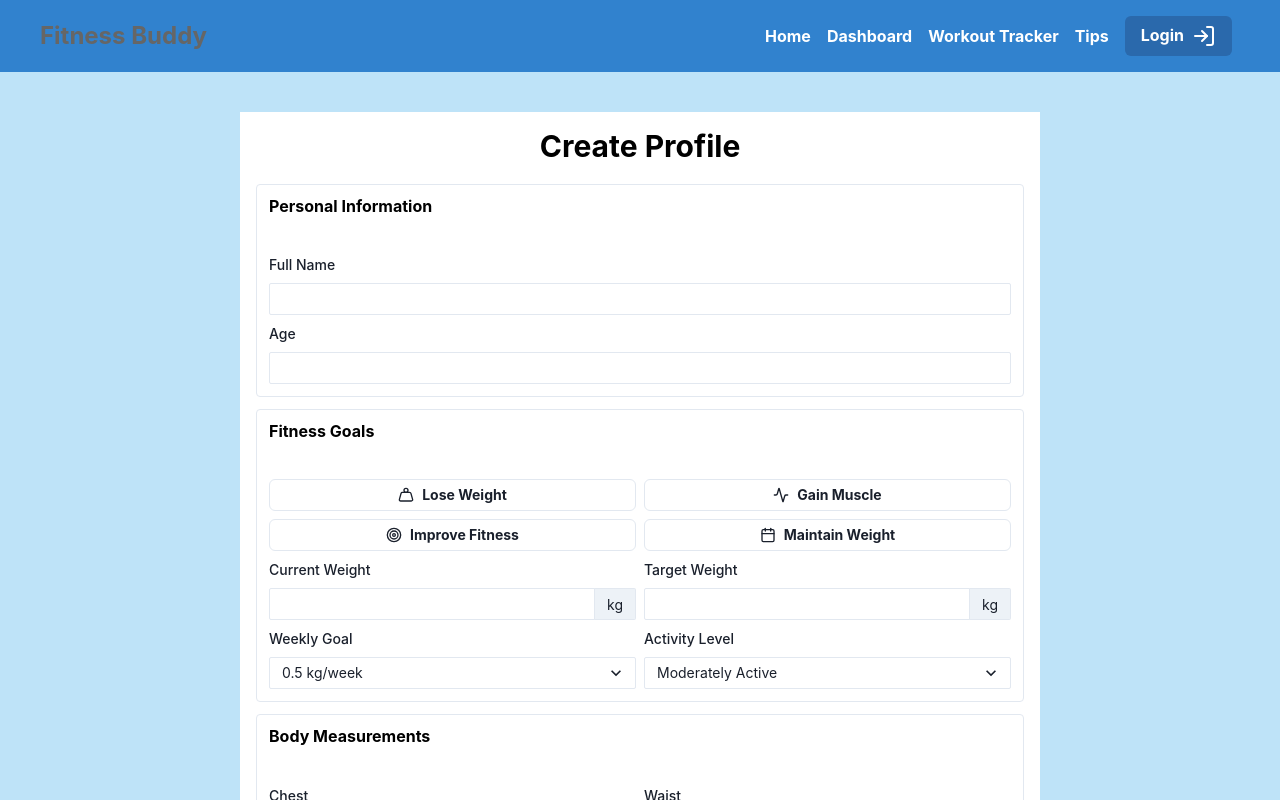
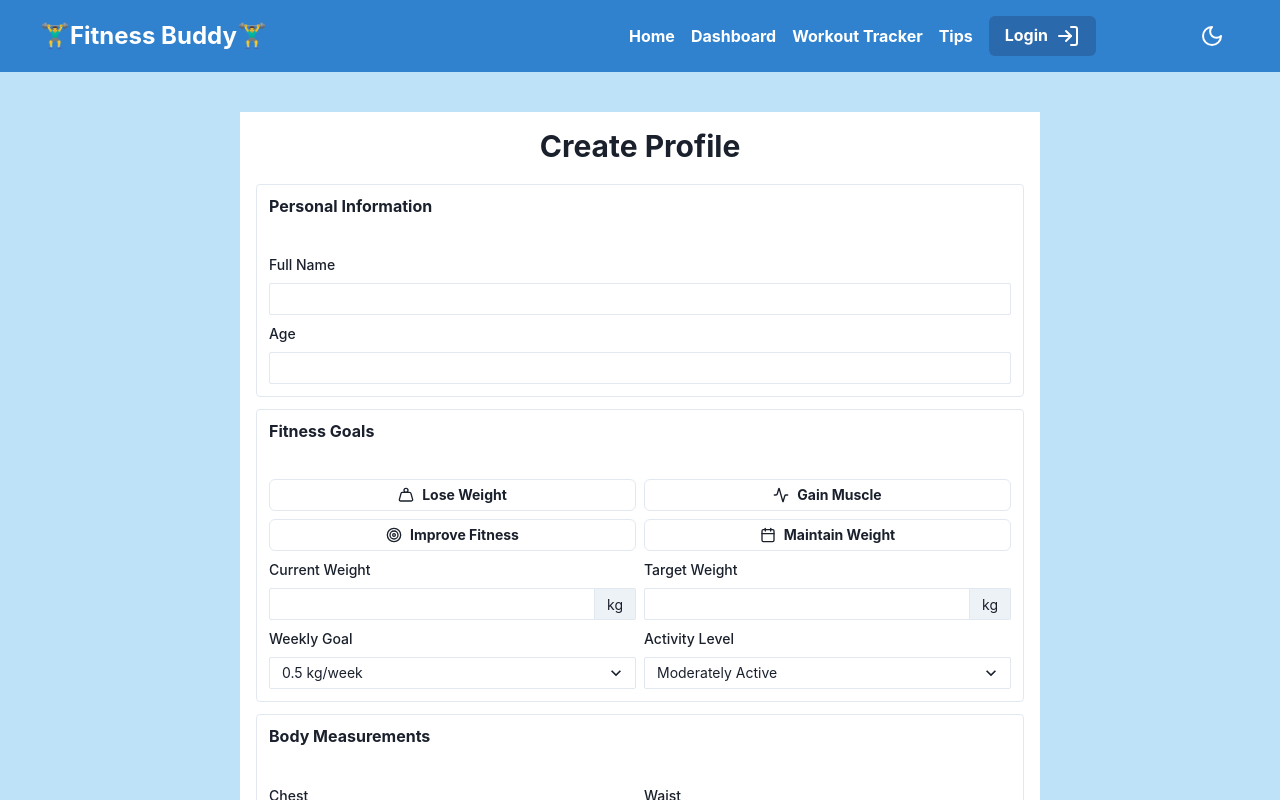
Before and after one commit to Nitachaudhari/Fitness_Buddy, a React (Vite) app: page /profile in a window 1280 px wide. Shown: the top 800 px of the page. Built offline with nearby package versions, Linux system fonts and the light colour scheme; no server answers.

Commit message:
dark and light mode

```diff
--- a/src/Pages/BuddyMatching/BuddyFinder.jsx
+++ b/src/Pages/BuddyMatching/BuddyFinder.jsx
@@ -2,8 +2,8 @@ import { useState, useEffect } from "react";
 import React from "react";
 import { auth, db } from "../../services/firebase";
 import { useAuth } from "../../context/AuthContext";
-import { collection, query, where, getDocs, addDoc, doc, getDoc } from "firebase/firestore";
-import { Box, Container, Heading, VStack, HStack, Button, Card, CardHeader, CardBody, Avatar, Text, Select, Slider, SliderTrack, SliderFilledTrack, SliderThumb, Tag, TagLabel, SimpleGrid, useToast, Progress } from "@chakra-ui/react";
+import { collection, query, where, getDocs } from "firebase/firestore";
+import { Box, Container, Heading, VStack, HStack, Button, useColorModeValue, Card, CardHeader, CardBody, Avatar, Text, Select, Slider, SliderTrack, SliderFilledTrack, SliderThumb, Tag, TagLabel, SimpleGrid, useToast, Progress } from "@chakra-ui/react";
 import { Activity, MapPin, Target, Weight, Calendar, Users } from 'lucide-react';
 import { useNavigate } from "react-router-dom";
 
@@ -13,6 +13,7 @@ const BuddyFinder = () => {
   const [loading, setLoading] = useState(true);
   const toast = useToast();
   const navigate = useNavigate();
+  const textColor = useColorModeValue("gray.800", "white");
 
   const [filters, setFilters] = useState({
     goalType: "",
@@ -43,16 +44,8 @@ const BuddyFinder = () => {
       setLoading(true);
       const usersRef = collection(db, "users");
 
-      // Create base query
+      // Base query
       let baseQuery = query(usersRef);
-
-      // Add filters
-      if (filters.goalType) {
-        baseQuery = query(baseQuery, where("goalType", "==", filters.goalType));
-      }
-      if (filters.activityLevel) {
-        baseQuery = query(baseQuery, where("activityLevel", "==", filters.activityLevel));
-      }
 
       const querySnapshot = await getDocs(baseQuery);
       const buddies = [];
@@ -83,9 +76,10 @@ const BuddyFinder = () => {
   };
 
   const matchesFilters = (buddy) => {
+    if (filters.goalType && buddy.goalType !== filters.goalType) return false;
+    if (filters.activityLevel && buddy.activityLevel !== filters.activityLevel) return false;
     if (filters.weeklyGoal && buddy.weeklyGoal !== filters.weeklyGoal) return false;
     if (filters.workoutFrequency && buddy.workoutFrequency !== filters.workoutFrequency) return false;
-    // Add more matching logic based on your needs
     return true;
   };
 
@@ -120,16 +114,14 @@ const BuddyFinder = () => {
     return factors > 0 ? Math.round((score / (factors * 100)) * 100) : 0;
   };
 
-  console.log(user)
-
   return (
-    <Container maxW="800px" py="4">
+    <Container maxW="800px" py="4" >
       <VStack spacing="4">
-        <Heading size="lg">Find Your Fitness Buddy</Heading>
+        <Heading size="lg" color={textColor}>Find Your Fitness Buddy</Heading>
 
         <Card w="full" variant="outline" size="sm">
-          <CardHeader pb="2">
-            <Heading size="sm">Filter Matches</Heading>
+          <CardHeader pb="2" >
+            <Heading size="sm" color={textColor}>Filter Matches</Heading>
           </CardHeader>
           <CardBody pt="0">
             <SimpleGrid columns={2} spacing="4">
@@ -138,7 +130,7 @@ const BuddyFinder = () => {
                 <Select
                   size="sm"
                   value={filters.goalType}
-                  onChange={(e) => setFilters({...filters, goalType: e.target.value})}
+                  onChange={(e) => setFilters({ ...filters, goalType: e.target.value })}
                 >
                   <option value="">Any Goal</option>
                   <option value="lose-weight">Lose Weight</option>
@@ -153,7 +145,7 @@ const BuddyFinder = () => {
                 <Select
                   size="sm"
                   value={filters.activityLevel}
-                  onChange={(e) => setFilters({...filters, activityLevel: e.target.value})}
+                  onChange={(e) => setFilters({ ...filters, activityLevel: e.target.value })}
                 >
                   <option value="">Any Level</option>
                   <option value="sedentary">Sedentary</option>
@@ -169,7 +161,7 @@ const BuddyFinder = () => {
                 <Select
                   size="sm"
                   value={filters.weeklyGoal}
-                  onChange={(e) => setFilters({...filters, weeklyGoal: e.target.value})}
+                  onChange={(e) => setFilters({ ...filters, weeklyGoal: e.target.value })}
                 >
                   <option value="">Any Goal</option>
                   <option value="0.25">0.25 kg/week</option>
@@ -183,7 +175,7 @@ const BuddyFinder = () => {
                 <Text fontSize="sm" mb="2">Distance Range: {filters.maxDistance}km</Text>
                 <Slider
                   value={filters.maxDistance}
-                  onChange={(v) => setFilters({...filters, maxDistance: v})}
+                  onChange={(v) => setFilters({ ...filters, maxDistance: v })}
                   min={1}
                   max={50}
                 >
@@ -208,7 +200,7 @@ const BuddyFinder = () => {
                     <Avatar size="lg" name={buddy.name} />
                     <VStack align="start" flex="1" spacing="2">
                       <HStack justify="space-between" w="full">
-                        <Heading size="md">{buddy.name}</Heading>
+                        <Heading size="md" color={textColor}>{buddy.name}</Heading>
                         <Tag colorScheme="green">
                           <TagLabel>{calculateCompatibility(buddy)}% Match</TagLabel>
                         </Tag>
--- a/src/Pages/Dashboard/Dashboard.jsx
+++ b/src/Pages/Dashboard/Dashboard.jsx
@@ -1,7 +1,6 @@
 import { useState, useEffect } from "react";
 import React from "react";
 import { useAuth } from "../../context/AuthContext";
-// import { db } from "../services/firebase";
 import { db } from "../../services/firebase";
 import { doc, getDoc } from "firebase/firestore";
 import { useNavigate } from "react-router-dom";
@@ -15,19 +14,17 @@ const Dashboard = () => {
   const { user } = useAuth();
   const [profile, setProfile] = useState(null);
   const navigate = useNavigate();
+
+  // Define background and border colors based on the color mode
   const bgColor = useColorModeValue("white", "gray.800");
   const borderColor = useColorModeValue("gray.200", "gray.700");
+  const textColor = useColorModeValue("gray.800", "white");
 
   useEffect(() => {
-    // if (!user) {
-    //   return;
-    // }
-
     const fetchProfile = async () => {
       try {
         const docRef = doc(db, "users", user.uid);
         const docSnap = await getDoc(docRef);
-        // console.log("id is",user.uid)
         if (docSnap.exists()) {
           setProfile(docSnap.data());
         } else {
@@ -39,7 +36,7 @@ const Dashboard = () => {
     };
 
     fetchProfile();
-  }, [user, navigate]); // Only runs when user or navigate changes
+  }, [user, navigate]);
 
   if (!user) {
     return (
@@ -67,7 +64,7 @@ const Dashboard = () => {
     <Container maxW="1200px" py="8">
       <VStack spacing="6" align="stretch">
         <Flex justify="space-between" align="center">
-          <Heading size="lg">Fitness Dashboard</Heading>
+          <Heading size="lg" color={textColor}>Fitness Dashboard</Heading>
           <Flex gap="4">
             <Button
               colorScheme="green"
@@ -84,7 +81,7 @@ const Dashboard = () => {
 
         {profile.location && (
           <Box mb="6" p="4" bg={bgColor} borderRadius="md" borderColor={borderColor} borderWidth={1}>
-            <Text fontSize="lg">
+            <Text fontSize="lg" color={textColor}>
               <strong>Location:</strong> City: {profile.city} lat: {profile.location.lat} lng: {profile.location.lng}
             </Text>
           </Box>
@@ -100,7 +97,7 @@ const Dashboard = () => {
         <SimpleGrid columns={{ base: 1, md: 2 }} spacing="6">
           <Card variant="outline">
             <CardHeader>
-              <Heading size="md">Personal Information</Heading>
+              <Heading size="md" color={textColor}>Personal Information</Heading>
             </CardHeader>
             <CardBody>
               <VStack align="stretch" spacing="3">
@@ -115,7 +112,7 @@ const Dashboard = () => {
 
           <Card variant="outline">
             <CardHeader>
-              <Heading size="md">Body Measurements</Heading>
+              <Heading size="md" color={textColor}>Body Measurements</Heading>
             </CardHeader>
             <CardBody>
               <SimpleGrid columns={2} spacing="4">
@@ -131,15 +128,15 @@ const Dashboard = () => {
 
         <Card variant="outline">
           <CardHeader>
-            <Heading size="md">Specific Goals</Heading>
+            <Heading size="md" color={textColor}>Specific Goals</Heading>
           </CardHeader>
           <CardBody>
             <SimpleGrid columns={{ base: 1, md: 2, lg: 3 }} spacing="4">
               {profile.specificGoals?.map((goal, index) => (
                 <Box key={index} p="3" borderRadius="md" bg={useColorModeValue("blue.50", "blue.900")}>
-                  <Text>✔ {goal}</Text>
+                  <Text color={textColor}>✔ {goal}</Text>
                 </Box>
-              )) || <Text>No specific goals set</Text>}
+              )) || <Text color={textColor}>No specific goals set</Text>}
             </SimpleGrid>
           </CardBody>
         </Card>
--- a/src/Pages/Profile/EditProfile.jsx
+++ b/src/Pages/Profile/EditProfile.jsx
@@ -3,8 +3,9 @@ import { useAuth } from "../../context/AuthContext";
 import { db } from "../../services/firebase";
 import { doc, getDoc, updateDoc } from "firebase/firestore";
 import { useNavigate } from "react-router-dom";
-import { Box, Button, FormControl, FormLabel, Input, VStack, Heading } from "@chakra-ui/react";
+import { Box, Button, FormControl, FormLabel, Input, VStack, Heading, useColorMode, useColorModeValue } from "@chakra-ui/react";
 import React from "react";
+
 const EditProfile = () => {
   const { user } = useAuth();
   const [profile, setProfile] = useState({
@@ -25,6 +26,11 @@ const EditProfile = () => {
   });
 
   const navigate = useNavigate();
+  const { colorMode } = useColorMode();
+
+  // Light mode and dark mode values
+  const bgColor = useColorModeValue("white", "gray.800");
+  const textColor = useColorModeValue("gray.800", "white");
 
   useEffect(() => {
     if (!user) return;
@@ -81,9 +87,19 @@ const EditProfile = () => {
   };
 
   return (
-    <Box maxW="500px" mx="auto" mt="10" mb="10" p="5" borderWidth="1px" borderRadius="lg" bg="white">
+    <Box
+      maxW="500px"
+      mx="auto"
+      mt="10"
+      mb="10"
+      p="5"
+      borderWidth="1px"
+      borderRadius="lg"
+      bg={bgColor}
+      color={textColor}
+    >
       <VStack spacing="3">
-        <Heading mb="2">Edit Profile</Heading>
+        <Heading mb="2" color={textColor}>Edit Profile</Heading>
 
         <FormControl>
           <FormLabel>Name</FormLabel>
@@ -121,7 +137,7 @@ const EditProfile = () => {
         </FormControl>
 
         {/* Body Measurements Section */}
-        <Heading size="md" mb="1">Body Measurements (inch)</Heading>
+        <Heading size="md" mb="1" color={textColor}>Body Measurements (inch)</Heading>
 
         <FormControl>
           <FormLabel>Chest</FormLabel>
--- a/src/Pages/Profile/Profile.jsx
+++ b/src/Pages/Profile/Profile.jsx
@@ -15,6 +15,9 @@ import { Activity, Weight, Target, Calendar } from "lucide-react";
 const Profile = () => {
   const { user } = useAuth();
   const navigate = useNavigate();
+  const textColor = useColorModeValue("gray.800", "white");
+  const bgColor = useColorModeValue("white", "gray.800");
+
   const [formData, setFormData] = useState({
     name: "",
     age: "",
@@ -33,7 +36,7 @@ const Profile = () => {
       thighs: "",
     },
     targetDate: "",
-    city:"",
+    city: "",
     location: { lat: "", lng: "" },
   });
 
@@ -108,13 +111,13 @@ const Profile = () => {
 
 
   return (
-    <Container maxW="800px" py="4" bg="white" mt="10" mb="10">
+    <Container maxW="800px" py="4" bg={bgColor} mt="10" mb="10">
       <VStack spacing="3">
-        <Heading size="lg" mb="2">Create Profile</Heading>
+        <Heading size="lg" mb="2" color={textColor}>Create Profile</Heading>
 
         <Card w="full" variant="outline" size="sm">
           <CardHeader pb="2">
-            <Heading size="sm">Personal Information</Heading>
+            <Heading size="sm" color={textColor}>Personal Information</Heading>
           </CardHeader>
           <CardBody pt="0">
             <Stack spacing="2">
@@ -132,7 +135,7 @@ const Profile = () => {
 
         <Card w="full" variant="outline" size="sm">
           <CardHeader pb="2">
-            <Heading size="sm">Fitness Goals</Heading>
+            <Heading size="sm" color={textColor}>Fitness Goals</Heading>
           </CardHeader>
           <CardBody pt="0">
             <VStack spacing="2" align="stretch">
@@ -195,7 +198,7 @@ const Profile = () => {
 
         <Card w="full" variant="outline" size="sm">
           <CardHeader pb="2">
-            <Heading size="sm">Body Measurements</Heading>
+            <Heading size="sm" color={textColor}>Body Measurements</Heading>
           </CardHeader>
           <CardBody pt="0">
             <SimpleGrid columns={2} spacing="2">
@@ -218,7 +221,7 @@ const Profile = () => {
 
         <Card w="full" variant="outline" size="sm">
           <CardHeader pb="2">
-            <Heading size="sm">Specific Goals</Heading>
+            <Heading size="sm" color={textColor}>Specific Goals</Heading>
           </CardHeader>
           <CardBody pt="0">
             <SimpleGrid columns={2} spacing="2">
@@ -243,7 +246,7 @@ const Profile = () => {
         </FormControl>
         <Card w="full" variant="outline" size="sm">
           <CardHeader pb="2">
-    <Heading size="sm">Location</Heading>
+            <Heading size="sm" color={textColor}>Location</Heading>
           </CardHeader>
           <CardBody pt="0">
             <VStack spacing="2" align="stretch">
@@ -278,6 +281,7 @@ const Profile = () => {
 
         <Button
           colorScheme="blue"
+          color={textColor}
           size="md"
           width="full"
           onClick={handleProfileSave}
--- a/src/components/Navbar/Navbar.jsx
+++ b/src/components/Navbar/Navbar.jsx
@@ -1,13 +1,14 @@
 import React from 'react';
 import { NavLink } from 'react-router-dom';
-import { Button, Box, Flex, Text } from '@chakra-ui/react';
+import { Button, Box, Flex, Text, useColorMode, IconButton } from '@chakra-ui/react';
 import { useAuth } from '../../context/AuthContext';
 import { useNavigate } from "react-router-dom";
-import { LogIn, LogOut } from 'lucide-react'; // Import the icons
+import { LogIn, LogOut, Moon, Sun } from 'lucide-react'; // Import the icons
 
 const Navbar = () => {
   const { user, logout } = useAuth();
   const navigate = useNavigate();
+  const { colorMode, toggleColorMode } = useColorMode(); // Chakra UI hook for theme switching
 
   const handleLogout = async () => {
     try {
@@ -21,18 +22,18 @@ const Navbar = () => {
   return (
     <Box
       as="nav"
-      bg="blue.500"
-      color="white"
+      bg={colorMode === 'light' ? 'blue.500' : 'blue.700'} // Change bg color based on mode
+      color={colorMode === 'light' ? 'black' : 'white'} // Text color changes based on mode
       py={4}
       position="sticky"
       top="0"
       fontWeight="bold"
       zIndex="999" // Ensures the navbar stays above other content
     >
-      <Flex justify="space-between" align="center" maxW="1200px" mx="auto">
+      <Flex justify="space-between" align="center" maxW="1200px" mx="auto" color="white">
         <Box>
-          <Text fontSize="2xl" fontWeight="bold">
-            Fitness Buddy
+          <Text fontSize="2xl" fontWeight="bold" color="inherit">
+            🏋️‍♂️Fitness Buddy🏋️‍♂️
           </Text>
         </Box>
 
@@ -52,42 +53,42 @@ const Navbar = () => {
               Workout Tracker
             </NavLink>
           </Box>
-
           <Box as="li" mx={2}>
             <NavLink to="/tips" activeclassname="active-link">
               Tips
             </NavLink>
           </Box>
-          {/* <Box as="li" mx={2}>
-            <NavLink to="/about" activeclassname="active-link">
-              About us
-            </NavLink>
-          </Box>
-          <Box as="li" mx={2}>
-            <NavLink to="/contact" activeclassname="active-link">
-              Contact us
-            </NavLink>
-          </Box> */}
-
 
           {/* Display Login if user is not logged in */}
           {!user ? (
-  <Box as="li" mx={2}>
+            <Box as="li" mx={2} color="white">
               <NavLink to="/authform" activeclassname="active-link">
-      <Button rightIcon={<LogIn />} colorScheme="teal" color="white">
+                <Button rightIcon={<LogIn />} colorScheme="teal" color={colorMode === 'light' ? 'white' : 'white'}>
                   Login
                 </Button>
               </NavLink>
             </Box>
           ) : (
             // Display Logout if the user is logged in
-  <Box as="li" mx={2}>
-    <Button rightIcon={<LogOut />} colorScheme="red" color="white" onClick={handleLogout}>
+            <Box as="li" mx={2} >
+              <Button rightIcon={<LogOut />} colorScheme="red" color={colorMode === 'light' ? 'white' : 'white'} onClick={handleLogout}>
                 Logout
               </Button>
             </Box>
           )}
 
+          {/* Dark/Light Mode Toggle Button */}
+          <Box as="li" mx={2}>
+            <IconButton
+              ml="20"
+              icon={colorMode === 'light' ? <Moon /> : <Sun />}
+              aria-label="Toggle theme"
+              onClick={toggleColorMode}
+              variant="ghost"
+              color={colorMode === 'light' ? 'white' : 'white'}
+              _hover={{ bg: 'transparent' }}
+            />
+          </Box>
         </Flex>
       </Flex>
     </Box>
--- a/src/theme.js
+++ b/src/theme.js
@@ -2,20 +2,33 @@
 import { extendTheme } from '@chakra-ui/react';
 
 const theme = extendTheme({
+  config: {
+    initialColorMode: 'light', // Set default color mode to light
+    useSystemColorMode: false, // Disable system color mode preference
+  },
   colors: {
     brand: {
       900: '#1A365D',
       800: '#153E75',
       700: '#2A69AC',
     },
+    // You can define custom colors for light and dark modes
+    light: {
+      bg: 'blue.100',  // Background color for light mode
+      text: 'gray.800', // Text color for light mode
+    },
+    dark: {
+      bg: 'gray.800',  // Background color for dark mode
+      text: 'white',    // Text color for dark mode
+    },
   },
   styles: {
-    global: {
+    global: (props) => ({
       body: {
-        bg: 'blue.100',  // Set background color for the body
-        color: 'gray.800',  // Default text color for body
+        bg: props.colorMode === 'light' ? 'blue.100' : 'gray.400',  // Background color for body based on color mode
+        color: props.colorMode === 'light' ? 'gray.800' : 'white',    // Text color for body based on color mode
       },
-    },
+    }),
   },
   components: {
     Button: {
```
Lines whose indentation alone changed are shown as unchanged.
